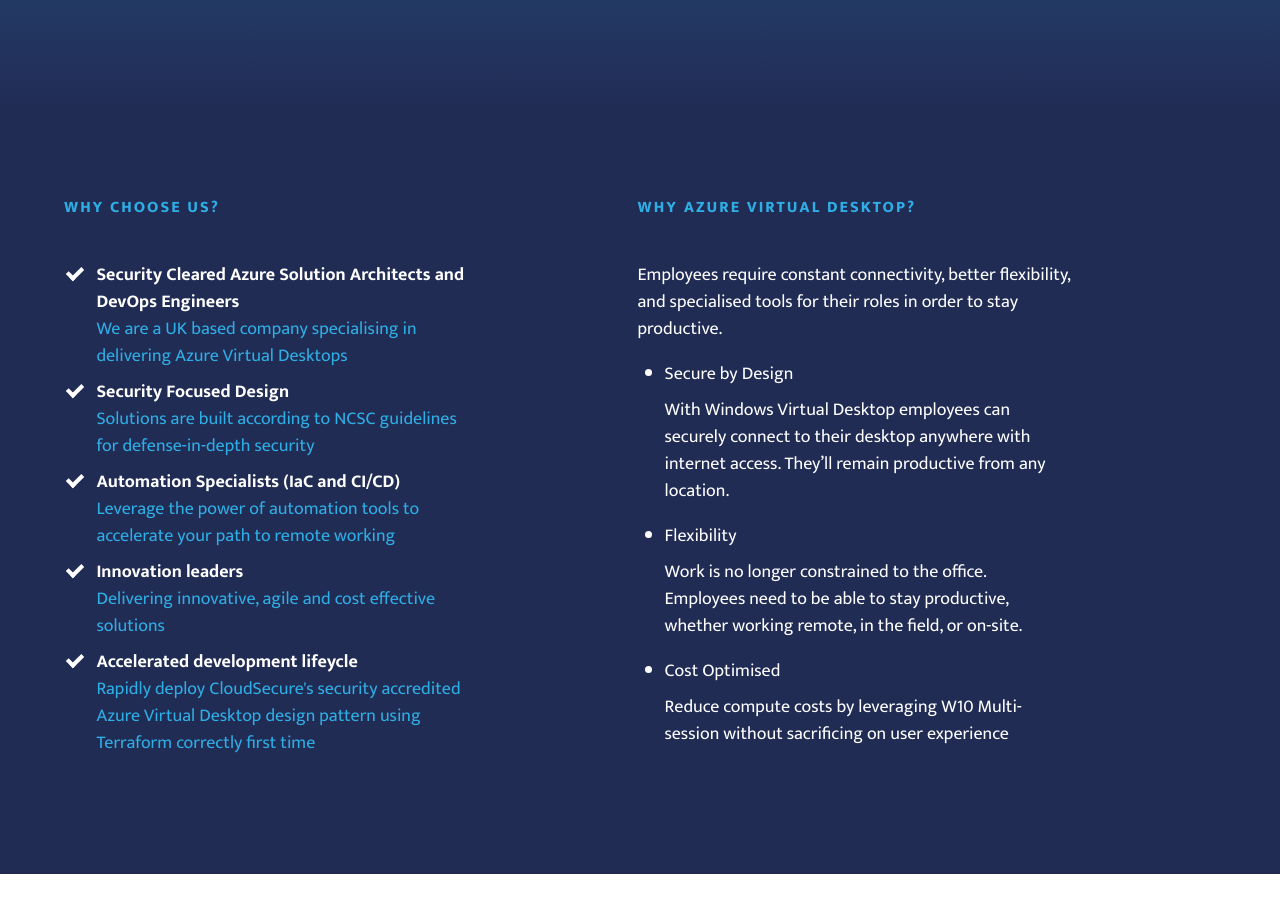
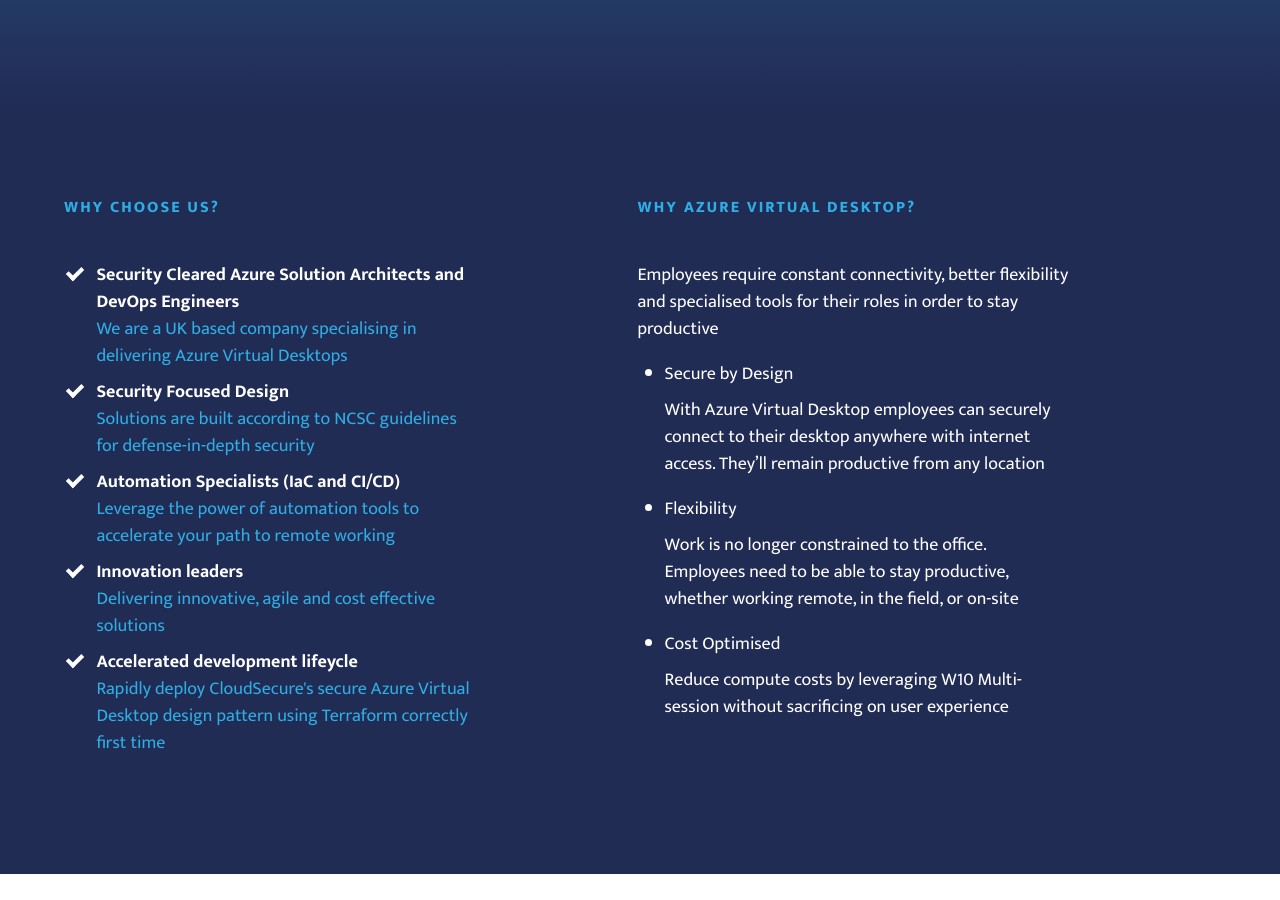
Before and after one commit to pritkallu-cloudsecure/clouds, a Jekyll site: the page index.html, which Jekyll copies as it is, in a window 1280 px wide and 900 px high, scrolled down 1066 px. Built offline with Jekyll 4.4.1, drawn with Linux system fonts in a browser that asks for light colours; some of the changed text lies outside the part shown.

Commit message:
Updated with Alex's feedback

```diff
--- a/index.html
+++ b/index.html
@@ -58,7 +58,7 @@
             <h1>Azure Virtual Desktop Specialists</h1>
             <p>Leverage the power of Microsoft's next generation virtual desktop technology to
                empower your workforce with a modern secure desktop that's
-               accessible from wherever they are working.
+               accessible from wherever they are working
             </p>
         </div>
         <figure>
@@ -89,7 +89,7 @@
                 </li>
                 <li>
                     <p>Accelerated development lifeycle </p>
-                    <p>Rapidly deploy CloudSecure's security accredited Azure Virtual Desktop design pattern using Terraform correctly first time</p>
+                    <p>Rapidly deploy CloudSecure's secure Azure Virtual Desktop design pattern using Terraform correctly first time</p>
                 </li>
             </ul>
         </section><!-- .column__bullets -->
@@ -97,14 +97,14 @@
 
         <section class="column__text">
             <h2 class="text__title">Why Azure Virtual Desktop?</h2>
-            <p>Employees require constant connectivity, better flexibility,
-            and specialised tools for their roles in order to stay productive.
+            <p>Employees require constant connectivity, better flexibility
+            and specialised tools for their roles in order to stay productive
             </p>
             <ul>
                 <li><p>Secure by Design</p></li>
-                <p>With Windows Virtual Desktop employees can securely connect to their desktop anywhere with internet access. They’ll remain productive from any location.</p>
+                <p>With Azure Virtual Desktop employees can securely connect to their desktop anywhere with internet access. They’ll remain productive from any location</p>
                 <li><p>Flexibility</p></li>
-                <p>Work is no longer constrained to the office. Employees need to be able to stay productive, whether working remote, in the field, or on-site.</p>
+                <p>Work is no longer constrained to the office. Employees need to be able to stay productive, whether working remote, in the field, or on-site</p>
                 <li><p>Cost Optimised</p></li>
                 <p>Reduce compute costs by leveraging W10 Multi-session without sacrificing on user experience</p>
             </ul>
```
